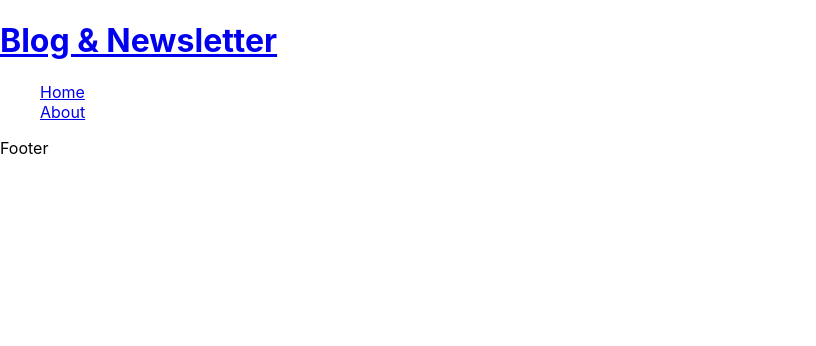
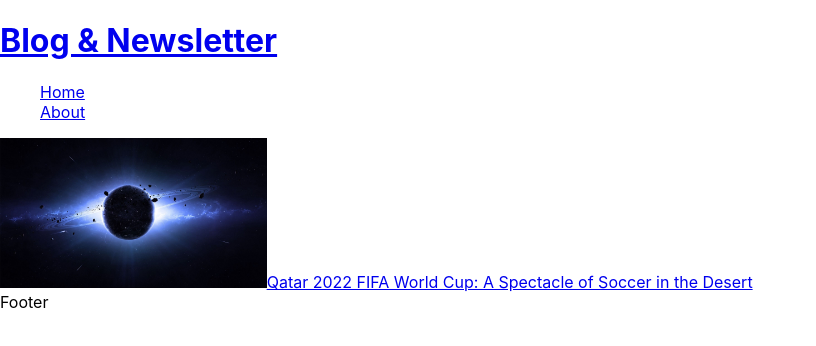
Before and after one commit to ggoran8/blog, a React (Create React App) app: page / in a window 1280 px wide. Shown: the top 346 px of the page, without its empty margins (0-816 px from the left). Built offline with nearby package versions, Linux system fonts and the light colour scheme.

Commit message:
blog - changes

```diff
--- a/src/App.js
+++ b/src/App.js
@@ -1,12 +1,12 @@
 import { Routes, Route, Navigate } from 'react-router-dom';
-import { MainPage, WorldCup, About } from './pages';
+import { Home, FootballWorldCup, About } from './pages';
 
 function App() {
 	return (
 		<Routes>
-			<Route path='/' element={<MainPage />} />
-			<Route path='/worldcup' element={<WorldCup />} />
+			<Route path='/' element={<Home />} />
 			<Route path='/about' element={<About />} />
+			<Route path='/footballworldcup' element={<FootballWorldCup />} />
 			<Route path='*' element={<Navigate to='/' />} />
 		</Routes>
 	);
--- a/src/components/header/Header.jsx
+++ b/src/components/header/Header.jsx
@@ -14,7 +14,7 @@ const Header = () => {
 						<NavLink to='/'>Home</NavLink>
 					</li>
 					<li>
-						<NavLink to='about'>About</NavLink>
+						<NavLink to='/about'>About</NavLink>
 					</li>
 				</ul>
 			</nav>
--- a/src/index.css
+++ b/src/index.css
@@ -11,3 +11,8 @@ code {
 	font-family: source-code-pro, Menlo, Monaco, Consolas, 'Courier New',
 		monospace;
 }
+
+img {
+	width: auto;
+	height: 150px;
+}
--- a/src/pages/WorldCup.jsx
+++ b/src/pages/FootballWorldCup.jsx
@@ -1,7 +1,7 @@
 import React from 'react';
 import Layout from '../fragments/Layout';
 
-const Worldcup = () => {
+const FootballWorldCup = () => {
 	return (
 		<Layout>
 			<h1>Qatar 2022 FIFA World Cup: A Spectacle of Soccer in the Desert</h1>
@@ -82,4 +82,4 @@ const Worldcup = () => {
 	);
 };
 
-export default Worldcup;
+export default FootballWorldCup;
--- /dev/null
+++ b/src/pages/Home.jsx
@@ -0,0 +1,21 @@
+import React from 'react';
+import Layout from '../fragments/Layout';
+import { Link } from 'react-router-dom';
+import space from '../components/assets/space.jpg';
+
+const MainPage = () => {
+	return (
+		<Layout>
+			<main>
+				<section>
+					<Link to='/footballworldcup'>
+						<img src={space} alt='a' />
+						Qatar 2022 FIFA World Cup: A Spectacle of Soccer in the Desert
+					</Link>
+				</section>
+			</main>
+		</Layout>
+	);
+};
+
+export default MainPage;
--- a/src/pages/MainPage.jsx
+++ /dev/null
@@ -1,12 +0,0 @@
-import React from 'react';
-import Layout from '../fragments/Layout';
-
-const MainPage = () => {
-	return (
-		<Layout>
-			<main></main>
-		</Layout>
-	);
-};
-
-export default MainPage;
--- a/src/pages/index.js
+++ b/src/pages/index.js
@@ -1,3 +1,3 @@
-export { default as MainPage } from './MainPage';
-export { default as WorldCup } from './WorldCup';
+export { default as Home } from './Home';
+export { default as FootballWorldCup } from './FootballWorldCup';
 export { default as About } from './About';
```
Also changed, not shown: src/components/assets/space.jpg (added), src/pages/About.jsx (renamed from src/pages/About.js). Lines whose indentation alone changed are shown as unchanged.
